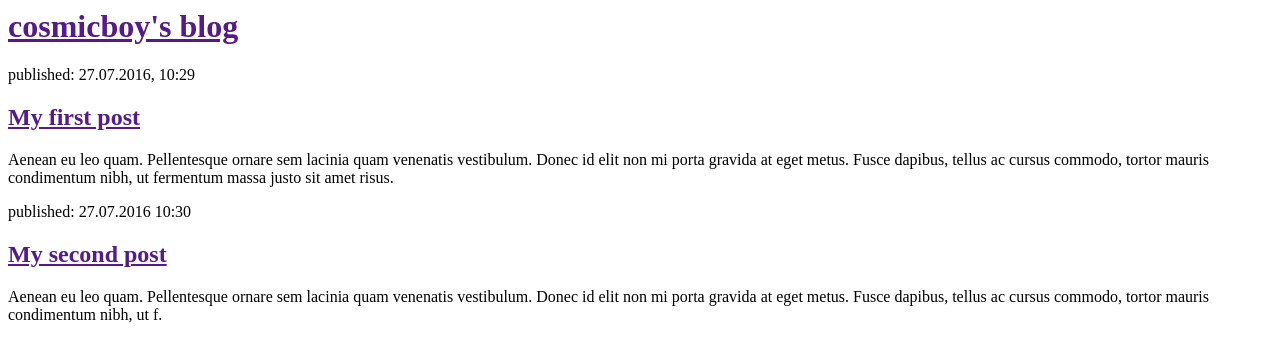
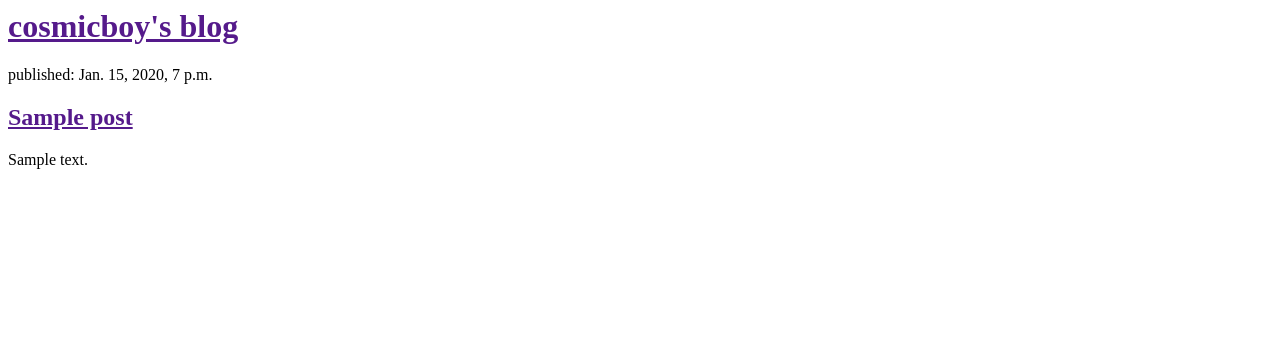
Before and after one commit to cosmicb0y/djangogirls, a Django app: template blog/templates/blog/post_list.html in a window 1280 px wide. Shown: the top 362 px of the page. Run offline with Django 3.2, Linux system fonts and the light colour scheme; the template is opened without the code that fills it: values that come from a table or form of the project are taken from there, others are empty; tables that the repository leaves empty hold one stand-in row (values such as "Sample post").

Commit message:
Modified templates to display post from database.

```diff
--- a/blog/templates/blog/post_list.html
+++ b/blog/templates/blog/post_list.html
@@ -7,16 +7,12 @@
 			<h1><a href="">cosmicboy's blog</a></h1>
 		</div>
 
+		{% for post in posts %}
 		<div>
-			<p>published: 27.07.2016, 10:29</p>
-			<h2><a href="">My first post</a></h2>
-			<p>Aenean eu leo quam. Pellentesque ornare sem lacinia quam venenatis vestibulum. Donec id elit non mi porta gravida at eget metus. Fusce dapibus, tellus ac cursus commodo, tortor mauris condimentum nibh, ut fermentum massa justo sit amet risus.</p>
+			<p>published: {{ post.published_date }}</p>
+			<h2><a href="">{{ post.title }}</a></h2>
+			<p>{{ post.text|linebreaksbr }}</p>
 		</div>
-
-		<div>
-			<p>published: 27.07.2016 10:30</p>
-			<h2><a href="">My second post</a></h2>
-			<p>Aenean eu leo quam. Pellentesque ornare sem lacinia quam venenatis vestibulum. Donec id elit non mi porta gravida at eget metus. Fusce dapibus, tellus ac cursus commodo, tortor mauris condimentum nibh, ut f.</p>
-		</div>
+		{% endfor %}
 	</body>
 </html>
--- a/blog/views.py
+++ b/blog/views.py
@@ -1,6 +1,8 @@
 from django.shortcuts import render
-
+from django.utils import timezone
+from .models import Post
 # Create your views here.
 
 def post_list(request):
-	return render(request, 'blog/post_list.html',{})
+	posts = Post.objects.filter(published_date__lte=timezone.now()).order_by('published_date')
+	return render(request, 'blog/post_list.html',{'posts': posts})
```
